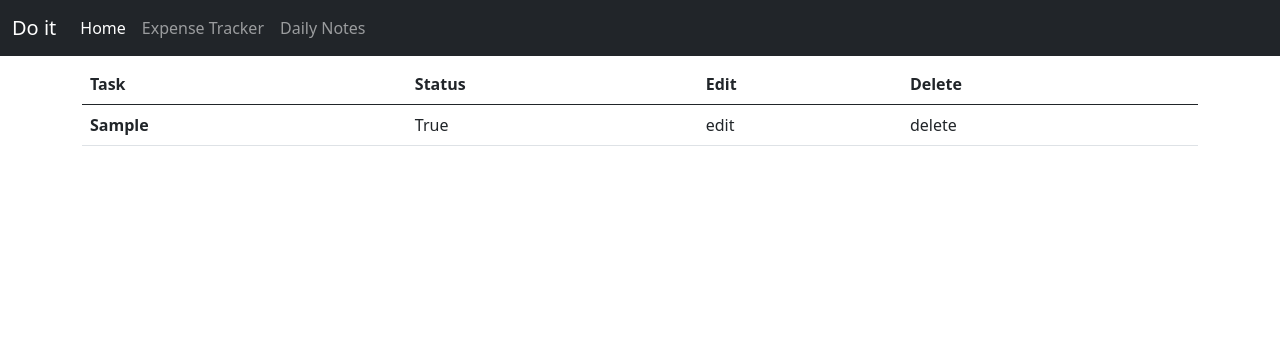
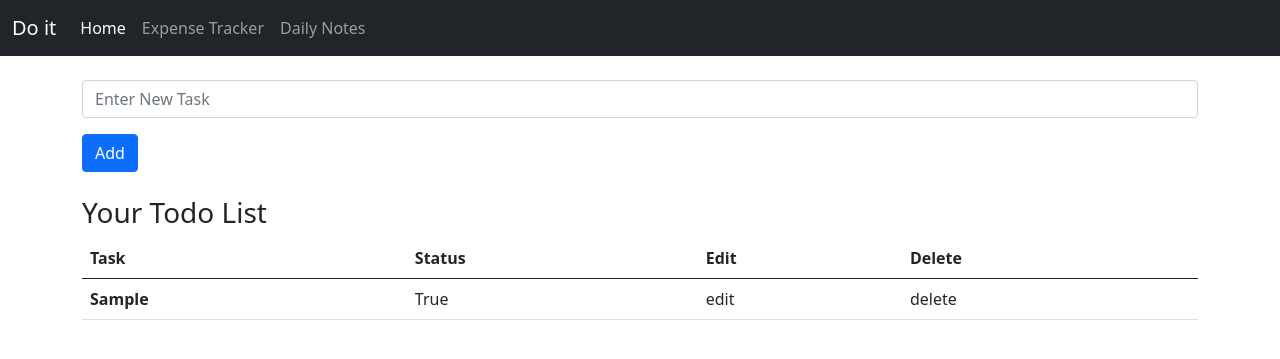
Before and after one commit to jagadeesh-tolnut/DjangoTaskApp, a Django app: page /todo/ in a window 1280 px wide. Shown: the top 359 px of the page. Run offline with Django 4.2, Linux system fonts and the light colour scheme; tables that the repository leaves empty hold one stand-in row (values such as "Sample post").

Commit message:
old changes

```diff
--- a/Productivity/taskapp/templates/task.html
+++ b/Productivity/taskapp/templates/task.html
@@ -36,7 +36,15 @@
   </nav>
   <body>
       <div class="container">
-        <h1>{{ content }}</h1>
+        <br>
+        <form>
+          <div class="mb-3">
+            <input type="text" class="form-control" id="exampleInputEmail1" aria-describedby="emailHelp" placeholder="Enter New Task">
+          </div>
+          <button type="submit" class="btn btn-primary">Add</button>
+        </form>
+        <br>
+        <h3 align="left">{{ todohead }}</h3>
       </div>
       <div class="container">
       <table class="table">
--- a/Productivity/taskapp/views.py
+++ b/Productivity/taskapp/views.py
@@ -9,7 +9,8 @@ def taskHome(request):
     all_tasks = TaskList.objects.all
 
     context = {
-        "tasks":all_tasks,
+        "tasks": all_tasks,
+        "todohead": "Your Todo List"
 
     }
     return render(request, "task.html",context)
```
